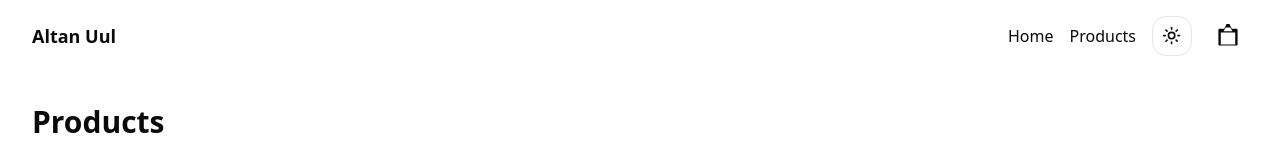
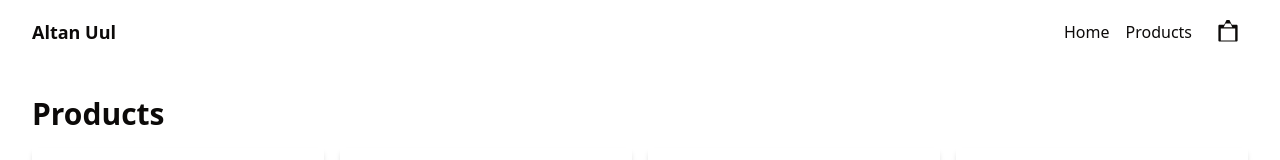
Before and after one commit to codetwentyfive/shopping-card, a React (Vite) app: page /products in a window 1280 px wide. Shown: the top 160 px of the page. Built offline with nearby package versions, Linux system fonts and the light colour scheme.

Commit message:
Header changes the bg-color depending on theme,and is sticky

```diff
--- a/src/components/Header.tsx
+++ b/src/components/Header.tsx
@@ -1,7 +1,7 @@
-import { useState } from "react";
+import { useState,useEffect } from "react";
 import { Link } from "react-router-dom";
-import { ModeToggle } from "./mode-toggle";
 import Cart from "./Cart";
+import { useTheme } from "./theme-provider";
 interface Product {
   id: number;
   name: string;
@@ -24,27 +24,46 @@ const Header = ({
   removeProduct,
 }: HeaderProps) => {
   const [isCartOpen, setIsCartOpen] = useState(false);
+  const { theme } = useTheme();
+  const [systemTheme, setSystemTheme] = useState<"dark" | "light">("light");
 
   const toggleCart = () => {
     setIsCartOpen((prev) => !prev);
   };
 
+  useEffect(() => {
+    const systemThemePreference = window.matchMedia(
+      "(prefers-color-scheme: dark)"
+    ).matches
+      ? "dark"
+      : "light";
+    setSystemTheme(systemThemePreference);
+  }, []);
+
+
+  const getHeaderBgClass = (theme: string) => {
+    switch (theme) {
+      case "dark":
+        return "bg-black";
+      case "light":
+        return "bg-white";
+      default:
+        return systemTheme === "dark" ? "bg-black" : "bg-white";
+    }
+  };
   return (
-    <header className="py-4">
+    <header className={`py-3 sticky top-0 z-50  ${getHeaderBgClass(theme)}  `}>
       <div className="container mx-auto flex justify-between items-center">
         <Link to="/" className="text-lg pr-2 font-bold">
           Altan Uul
         </Link>
         <nav>
-          <ul className="flex space-x-4 items-center">
+          <ul className=" text-sm md:text-base flex space-x-4 items-center">
             <li>
               <Link to="/">Home</Link>
             </li>
             <li>
               <Link to="/products">Products</Link>
-            </li>
-            <li>
-              <ModeToggle />
             </li>
             <li>
               <button onClick={toggleCart} className="m-2">
@@ -68,7 +87,7 @@ const Header = ({
               </button>
 
               {isCartOpen && (
-                <div className="z-10 absolute top-16 right-10 lg:right-80 shadow-lg rounded-lg">
+                <div className="z-10 absolute bg-white-500 top-16 right-10 lg:right-80 shadow-lg rounded-lg">
                   <Cart
                     cart={cart}
                     totalItems={totalItems}
```
